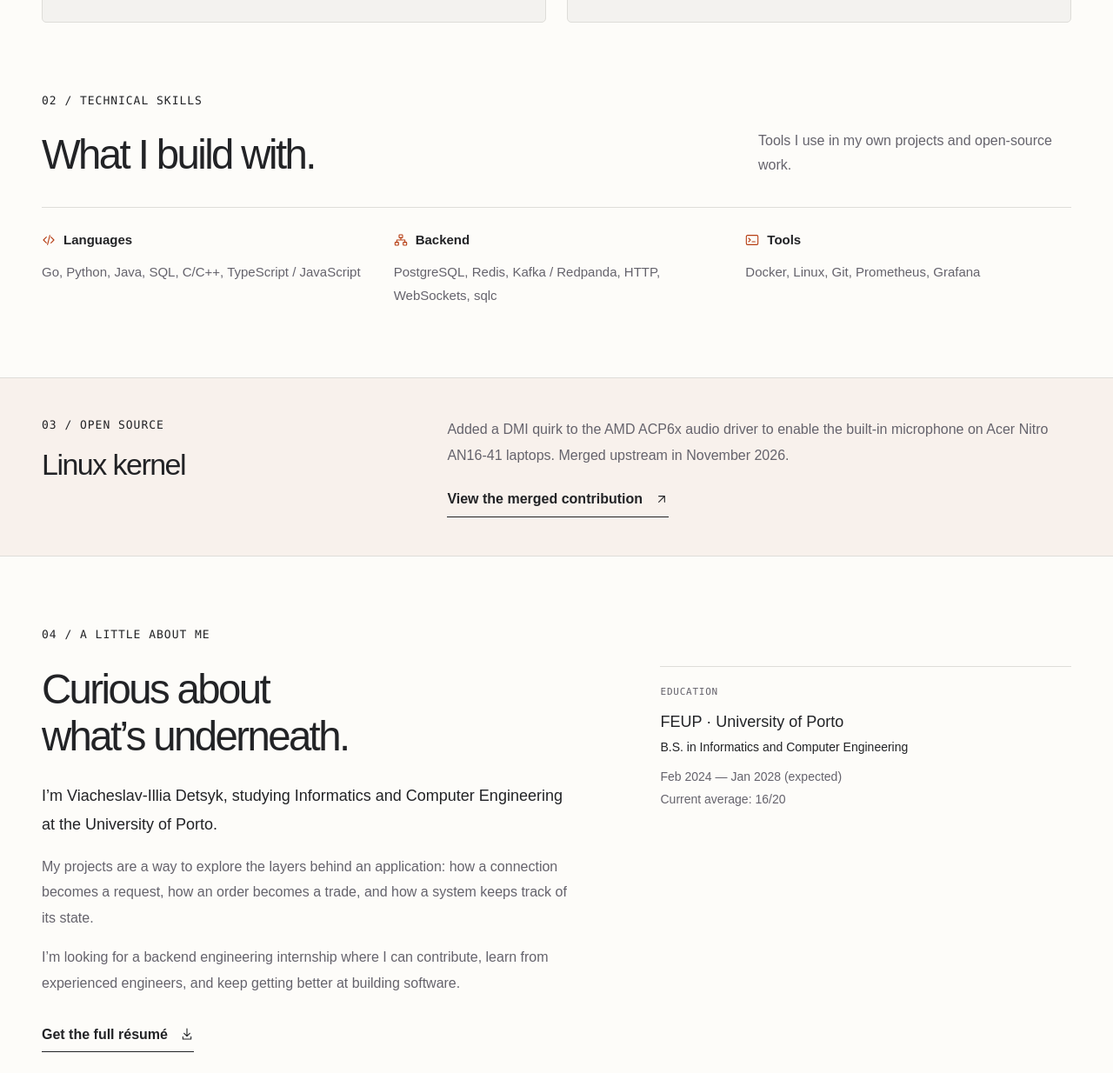
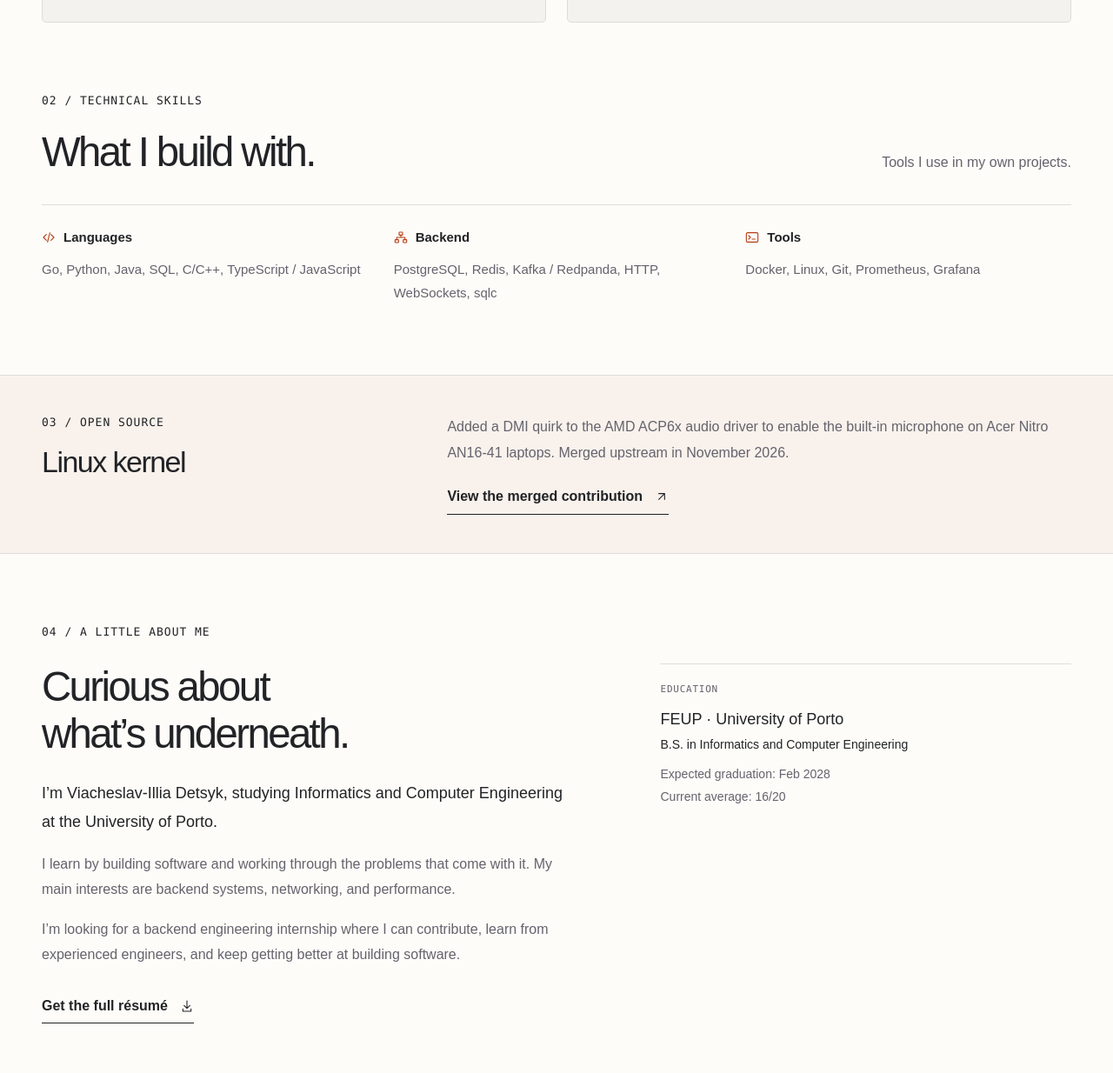
Before and after one commit to slavik-ua/slavik-ua.github.io, a plain HTML site: page index.html in a window 1280 px wide. Shown: the part 2092-3326 px from the top of the page at 87% size. Drawn offline with Linux system fonts and the light colour scheme.

Commit message:
Update graduation date, profile copy, and resume emphasis

```diff
--- a/index.html
+++ b/index.html
@@ -132,7 +132,7 @@
 
     <section class="section container skills-section" id="skills" aria-labelledby="skills-title">
       <p class="eyebrow">02 / TECHNICAL SKILLS</p>
-      <div class="section-heading"><h2 id="skills-title">What I build with.</h2><p>Tools I use in my own projects and open-source work.</p></div>
+      <div class="section-heading"><h2 id="skills-title">What I build with.</h2><p>Tools I use in my own projects.</p></div>
       <dl class="skills-list"><div><dt><svg class="icon" aria-hidden="true"><use href="#i-code"/></svg> Languages</dt><dd>Go, Python, Java, SQL, C/C++, TypeScript / JavaScript</dd></div><div><dt><svg class="icon" aria-hidden="true"><use href="#i-network"/></svg> Backend</dt><dd>PostgreSQL, Redis, Kafka / Redpanda, HTTP, WebSockets, sqlc</dd></div><div><dt><svg class="icon" aria-hidden="true"><use href="#i-terminal"/></svg> Tools</dt><dd>Docker, Linux, Git, Prometheus, Grafana</dd></div></dl>
     </section>
 
@@ -149,12 +149,12 @@
         <div>
           <h2 id="about-title">Curious about<br>what’s underneath.</h2>
           <p class="about-intro">I’m Viacheslav-Illia Detsyk, studying Informatics and Computer Engineering at the University of Porto.</p>
-          <p>My projects are a way to explore the layers behind an application: how a connection becomes a request, how an order becomes a trade, and how a system keeps track of its state.</p>
+          <p>I learn by building software and working through the problems that come with it. My main interests are backend systems, networking, and performance.</p>
           <p>I’m looking for a backend engineering internship where I can contribute, learn from experienced engineers, and keep getting better at building software.</p>
           <a class="text-link" href="assets/viacheslav-illia-detsyk-resume.pdf" download>Get the full résumé <svg class="icon " aria-hidden="true"><use href="#i-down"/></svg></a>
         </div>
         <div class="about-record">
-          <div class="education-record"><p class="mono">EDUCATION</p><h3>FEUP · University of Porto</h3><p>B.S. in Informatics and Computer Engineering</p><p class="education-meta">Feb 2024 — Jan 2028 (expected)<br>Current average: 16/20</p></div>
+          <div class="education-record"><p class="mono">EDUCATION</p><h3>FEUP · University of Porto</h3><p>B.S. in Informatics and Computer Engineering</p><p class="education-meta">Expected graduation: Feb 2028<br>Current average: 16/20</p></div>
         </div>
       </div>
     </section>
```
Also changed, not shown: llms.txt, 2 other files.
